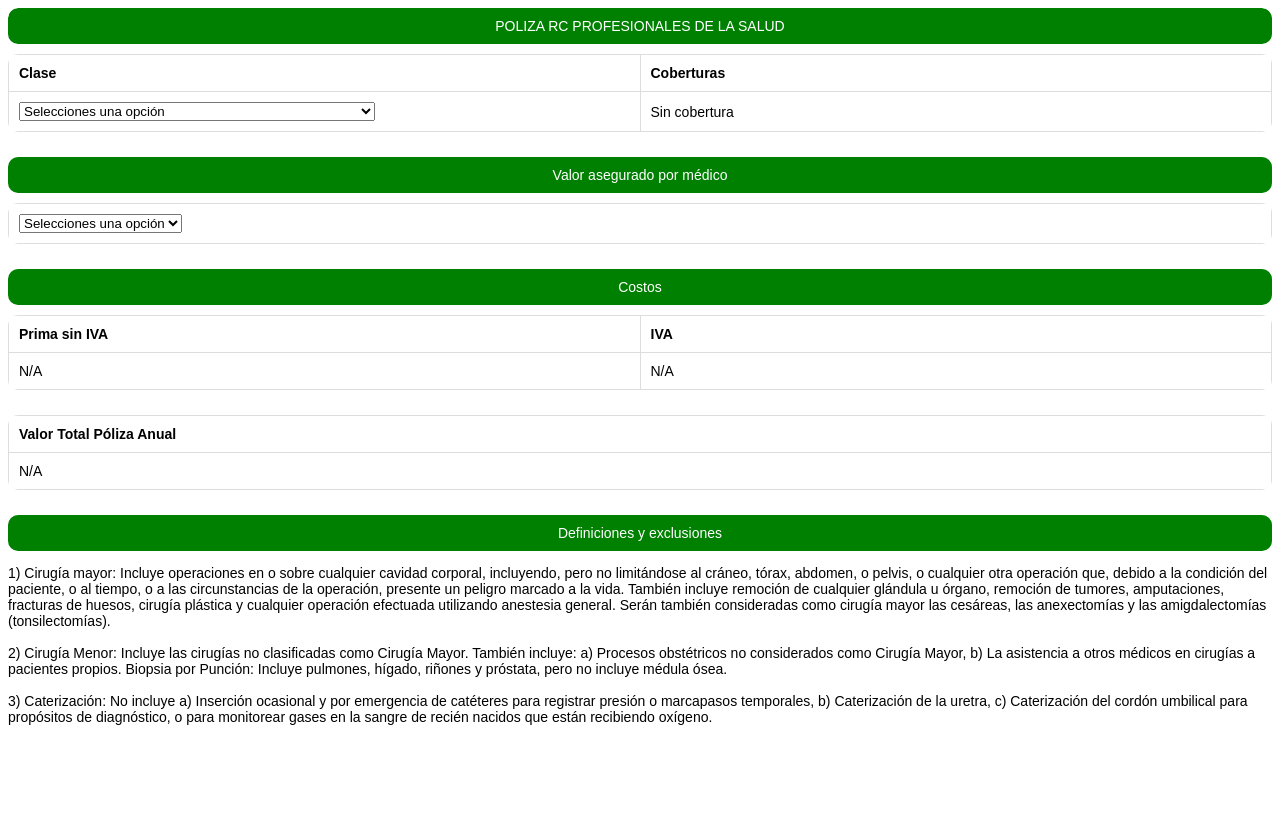
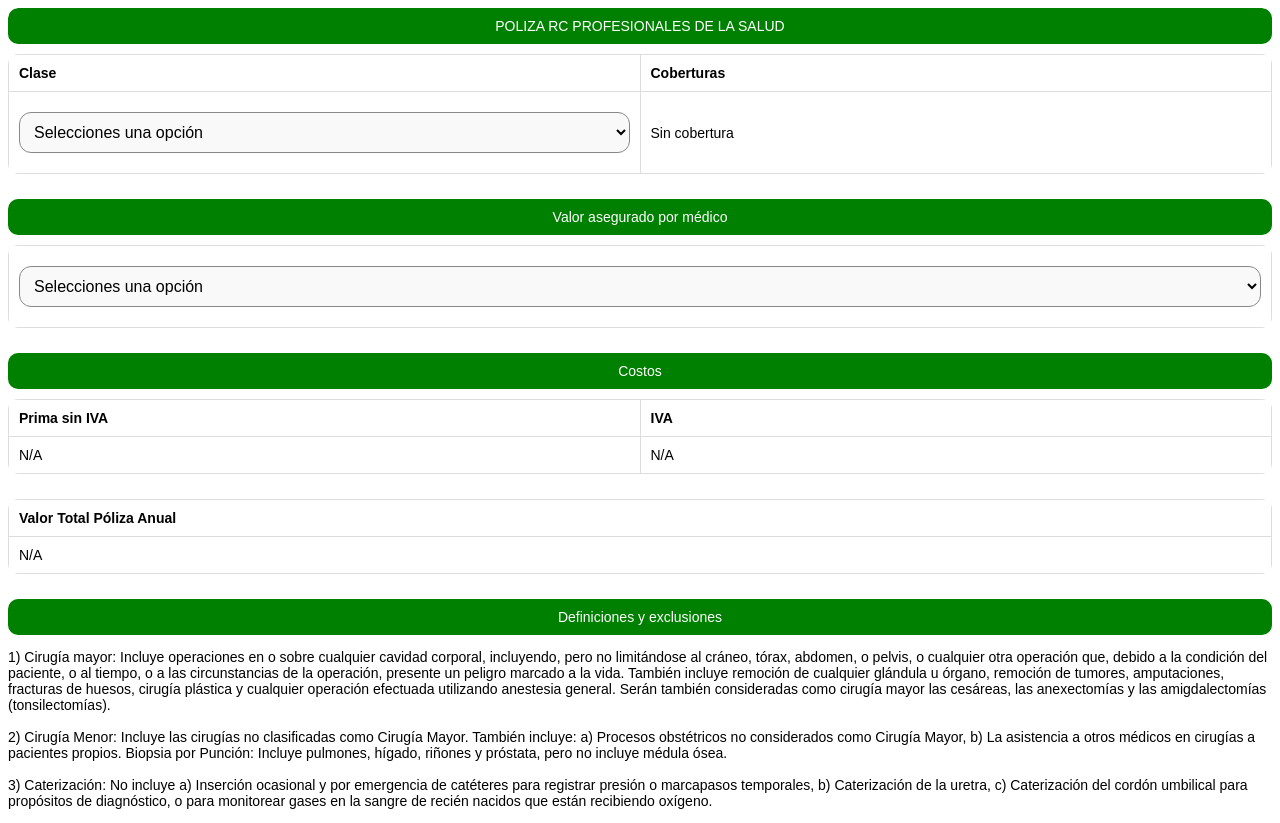
Before and after one commit to Jsvv22/Cotizador1, a plain HTML site: page index.html in a window 1280 px wide. Before the commit the page ends 800 px from the top, so only its background shows below. Drawn offline with Linux system fonts and the light colour scheme.

Commit message:
Update styles.css

```diff
--- a/styles.css
+++ b/styles.css
@@ -45,7 +45,7 @@ th, td {
     text-align: center;
 }
 
-Selectclase, valor {
+Selectclase, select, valor {
     width: 100%;               /* Asegura que el selector ocupe el 100% del ancho disponible */
     padding: 10px;             /* Añadir un padding mayor para mejorar la estética */
     font-size: 16px;           /* Tamaño de fuente adecuado */
```
